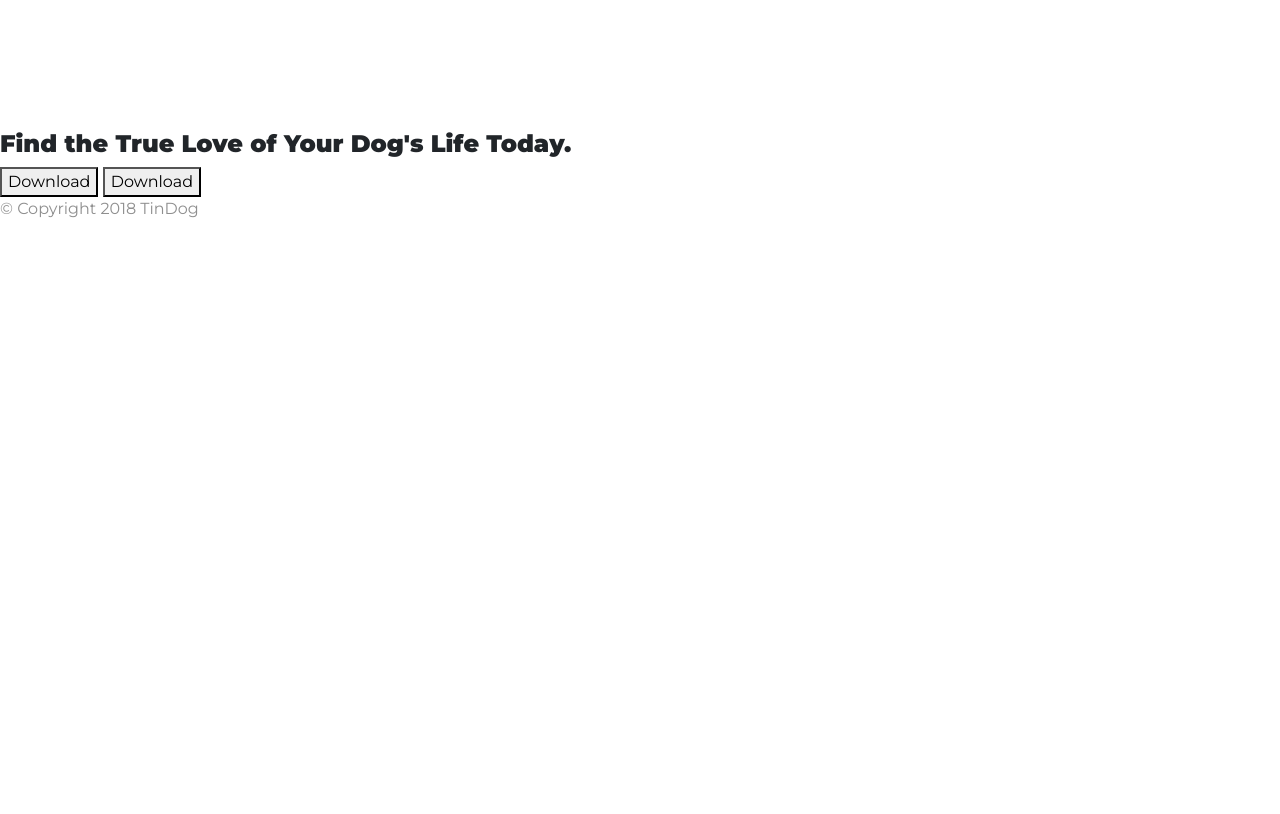
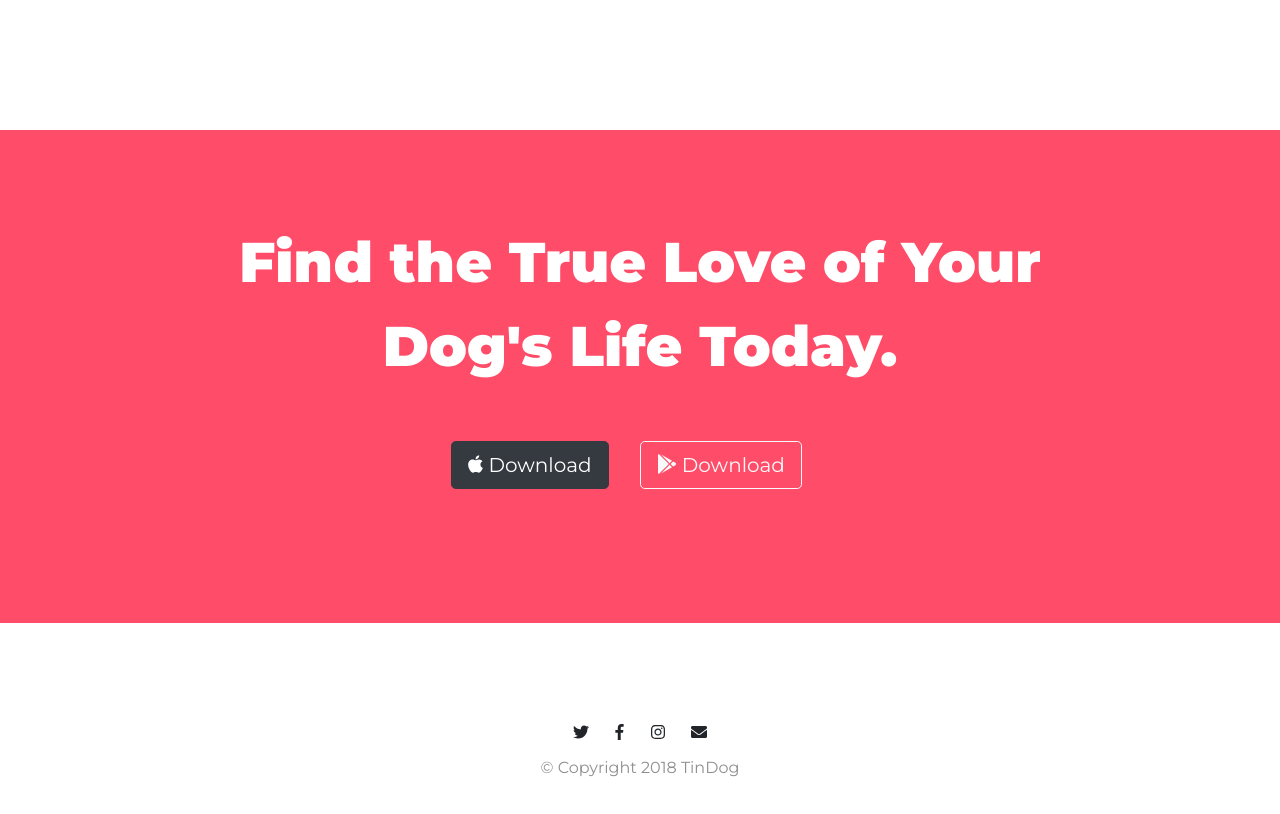
Before and after one commit to GealachNua/tin-dog, a plain HTML site: page index.html in a window 1280 px wide. Shown: the part 2473-3287 px from the top of the page. Before the commit the page ends 2710 px from the top, so only its background shows below. Drawn offline with nearby package versions, Linux system fonts and the light colour scheme.

Commit message:
Added social media buttons in footer. Styled the CTA and Footeer sections

```diff
--- a/css/styles.css
+++ b/css/styles.css
@@ -133,6 +133,37 @@ p {
   padding: 3% 2%;
 }
 
+/* Call To Action */
+
+#cta {
+  background-color: #ff4c68;
+  color: #fff;
+  padding: 7% 15%;
+  text-align: center;
+}
+
+.cta-heading {
+  font-family: 'Montserrat', sans-serif;
+  line-height: 1.5;
+  font-size: 3.5rem;
+  font-weight: 900;
+}
+
+/* Footer */
+
+#footer {
+  padding: 7% 15%;
+  text-align: center;
+}
+
+.social-icon {
+  margin: 0.7rem;
+}
+
+.foo-icon:hover {
+  color: #ff4c68;
+}
+
 @media (max-width: 1028px) {
 
   #title {
--- a/index.html
+++ b/index.html
@@ -201,9 +201,11 @@
 
   <section id="cta">
 
-    <h3>Find the True Love of Your Dog's Life Today.</h3>
-    <button type="button">Download</button>
-    <button type="button">Download</button>
+    <h3 class="cta-heading">Find the True Love of Your Dog's Life Today.</h3>
+    <button type="button" class="btn btn-dark btn-lg download-button">
+      <i class="fab fa-apple"></i> Download</button>
+    <button type="button" class="btn btn-outline-light btn-lg download-button">
+      <i class="fab fa-google-play"></i> Download</button>
 
   </section>
 
@@ -211,7 +213,10 @@
   <!-- Footer -->
 
   <footer id="footer">
-
+    <i class="social-icon fab fa-twitter"></i>
+    <i class="social-icon fab fa-facebook-f"></i>
+    <i class="social-icon fab fa-instagram"></i>
+    <i class="social-icon fas fa-envelope"></i>
     <p>© Copyright 2018 TinDog</p>
 
   </footer>
```
